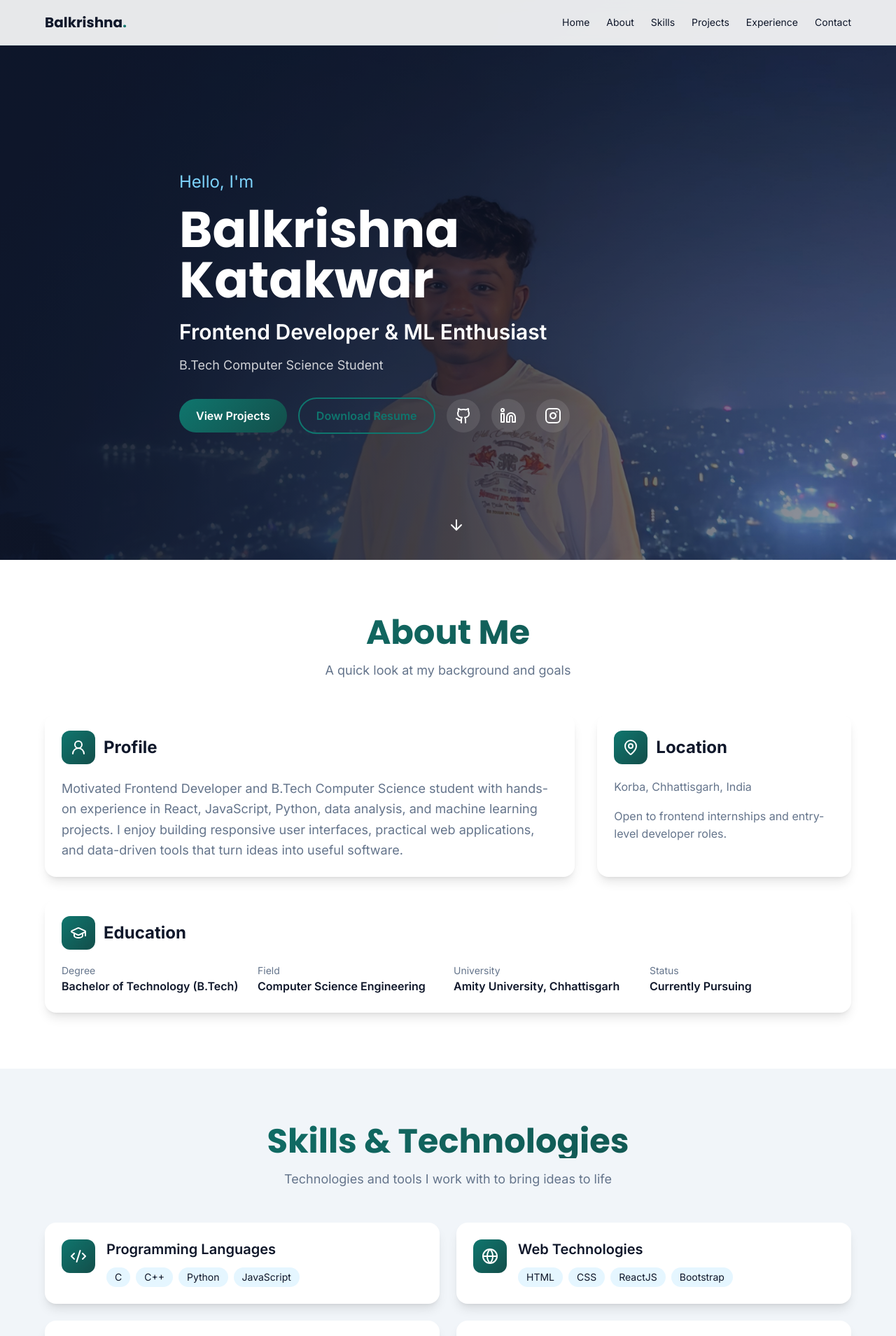
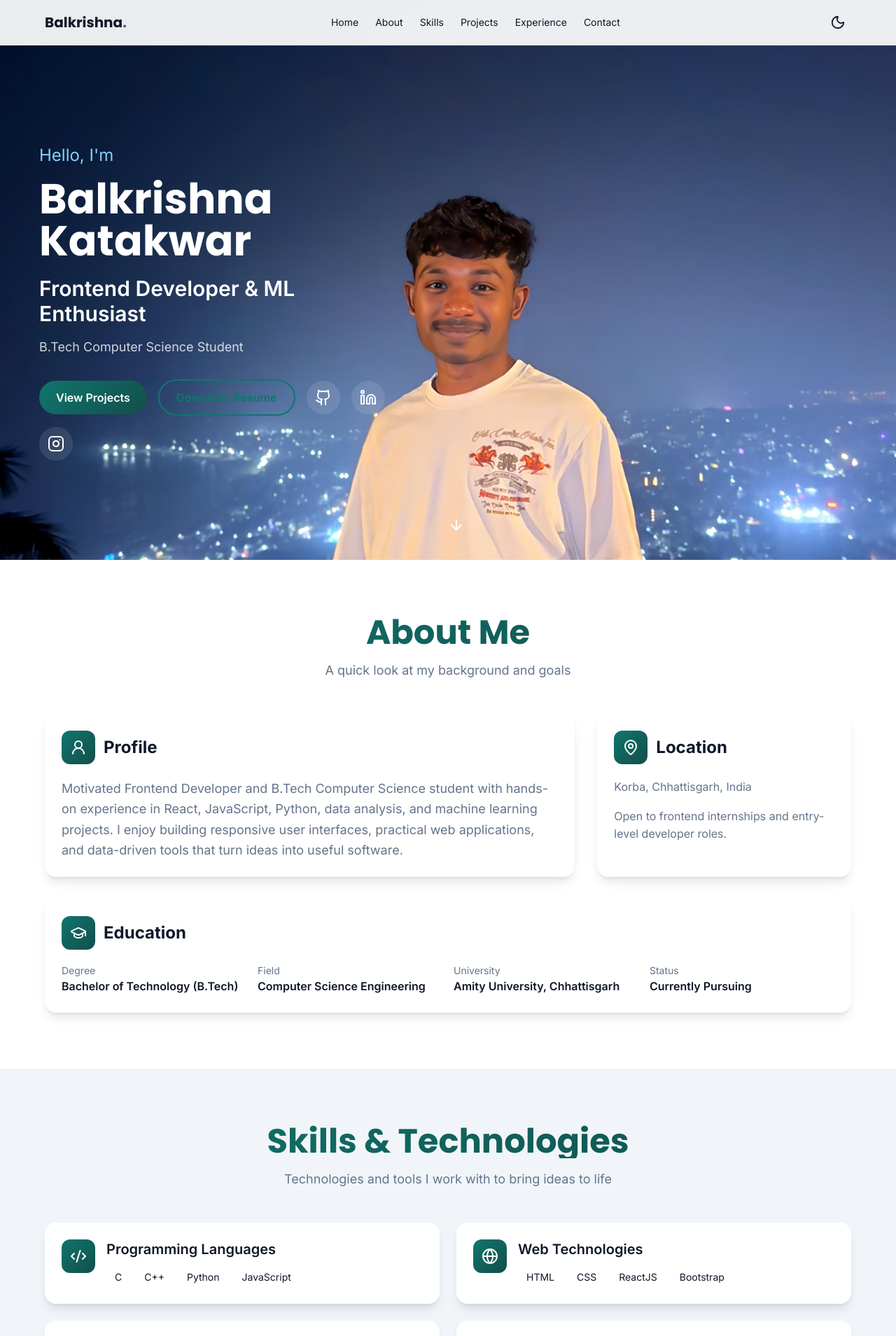
Before and after one commit to Katakwar123/Balkrishna-Portfolio, a React (Vite) app in the folder client/: page / in a window 1280 px wide. Shown: the top 1909 px of the page at 70% size. Built offline with nearby package versions, Linux system fonts and the light colour scheme.

Commit message:
Add theme toggle and adjust hero text

```diff
--- a/client/src/components/layout/Navbar.jsx
+++ b/client/src/components/layout/Navbar.jsx
@@ -1,5 +1,5 @@
-import { useState } from 'react';
-import { Menu, X } from 'lucide-react';
+import { useEffect, useState } from 'react';
+import { Menu, Moon, Sun, X } from 'lucide-react';
 import { personalInfo } from '../../data/portfolioData';
 
 const navItems = [
@@ -13,9 +13,22 @@ const navItems = [
 
 const Navbar = () => {
   const [open, setOpen] = useState(false);
+  const [theme, setTheme] = useState(() => {
+    if (typeof window === 'undefined') return 'light';
+    return localStorage.getItem('theme') || 'light';
+  });
+
+  useEffect(() => {
+    document.documentElement.dataset.theme = theme;
+    localStorage.setItem('theme', theme);
+  }, [theme]);
+
+  const toggleTheme = () => {
+    setTheme((value) => (value === 'dark' ? 'light' : 'dark'));
+  };
 
   return (
-    <header className="fixed inset-x-0 top-0 z-50 bg-white/90 backdrop-blur border-b border-primary/10">
+    <header className="portfolio-nav fixed inset-x-0 top-0 z-50 backdrop-blur border-b">
       <nav className="container-custom px-4 md:px-8 lg:px-16 h-16 flex items-center justify-between">
         <a href="#home" className="font-display font-bold text-xl text-text">
           {personalInfo.name.split(' ')[0]}
@@ -34,6 +47,16 @@ const Navbar = () => {
           ))}
         </div>
 
+        <div className="flex items-center gap-2">
+          <button
+            type="button"
+            className="p-2 text-text hover:text-primary transition-colors"
+            aria-label="Toggle dark and light theme"
+            onClick={toggleTheme}
+          >
+            {theme === 'dark' ? <Sun size={22} /> : <Moon size={22} />}
+          </button>
+
           <button
             type="button"
             className="md:hidden p-2 text-text"
@@ -42,10 +65,11 @@ const Navbar = () => {
           >
             {open ? <X size={24} /> : <Menu size={24} />}
           </button>
+        </div>
       </nav>
 
       {open && (
-        <div className="md:hidden bg-white border-t border-primary/10 px-4 py-3">
+        <div className="md:hidden bg-card border-t border-primary/10 px-4 py-3">
           {navItems.map((item) => (
             <a
               key={item.href}
--- a/client/src/components/sections/Hero.jsx
+++ b/client/src/components/sections/Hero.jsx
@@ -13,15 +13,15 @@ const Hero = () => {
         <img
           src={heroConfig.backgroundImage}
           alt=""
-          className="w-full h-full object-cover object-[62%_42%]"
+          className="w-full h-full object-cover object-[72%_42%] md:object-[68%_42%]"
         />
-        <div className="absolute inset-0 bg-gradient-to-r from-text/90 via-text/70 to-text/20" />
-        <div className="absolute inset-0 bg-text/25" />
+        <div className="absolute inset-0 bg-gradient-to-r from-text/95 via-text/70 to-text/10" />
+        <div className="absolute inset-0 bg-text/20" />
       </div>
 
-      <div className="container-custom relative z-10 px-4 md:px-8 lg:px-16 text-white">
+      <div className="relative z-10 w-full px-4 sm:px-6 md:px-10 lg:px-14 text-white">
         <div className="min-h-[calc(100vh-4rem)] flex items-center py-16">
-          <div className="max-w-3xl">
+          <div className="w-full max-w-xl lg:max-w-lg">
             <motion.p
               initial={{ opacity: 0, y: 20 }}
               animate={{ opacity: 1, y: 0 }}
@@ -34,7 +34,7 @@ const Hero = () => {
               initial={{ opacity: 0, y: 24 }}
               animate={{ opacity: 1, y: 0 }}
               transition={{ delay: 0.1 }}
-              className="text-5xl md:text-7xl font-display font-bold mb-5 max-w-4xl"
+              className="text-4xl md:text-6xl font-display font-bold mb-5"
             >
               {personalInfo.name}
             </motion.h1>
--- a/client/src/index.css
+++ b/client/src/index.css
@@ -11,6 +11,22 @@
   --card: #ffffff;
   --text: #0f172a;
   --light-text: #64748b;
+  --nav-bg: rgba(255, 255, 255, 0.92);
+  --section-white: #ffffff;
+  --soft-border: rgba(15, 118, 110, 0.15);
+}
+
+[data-theme='dark'] {
+  --primary: #2dd4bf;
+  --secondary: #0f766e;
+  --accent: #93c5fd;
+  --background: #0f172a;
+  --card: #111827;
+  --text: #e5e7eb;
+  --light-text: #94a3b8;
+  --nav-bg: rgba(15, 23, 42, 0.92);
+  --section-white: #111827;
+  --soft-border: rgba(45, 212, 191, 0.18);
 }
 
 /* Base Styles */
@@ -30,6 +46,26 @@ body {
   color: var(--text);
   line-height: 1.6;
   overflow-x: hidden;
+  transition:
+    background-color 0.25s ease,
+    color 0.25s ease;
+}
+
+.portfolio-nav {
+  background: var(--nav-bg);
+  border-color: var(--soft-border);
+}
+
+[data-theme='dark'] .bg-white {
+  background-color: var(--section-white);
+}
+
+[data-theme='dark'] .border-primary\/10 {
+  border-color: var(--soft-border);
+}
+
+[data-theme='dark'] .shadow-lg {
+  box-shadow: 0 18px 40px rgba(0, 0, 0, 0.25);
 }
 
 /* Smooth scrolling for sections */
--- a/client/tailwind.config.js
+++ b/client/tailwind.config.js
@@ -4,13 +4,13 @@ export default {
   theme: {
     extend: {
       colors: {
-        primary: '#0F766E',
-        secondary: '#134E4A',
-        accent: '#7DD3FC',
-        background: '#F1F5F9',
-        card: '#FFFFFF',
-        text: '#0F172A',
-        lightText: '#64748B',
+        primary: 'var(--primary)',
+        secondary: 'var(--secondary)',
+        accent: 'var(--accent)',
+        background: 'var(--background)',
+        card: 'var(--card)',
+        text: 'var(--text)',
+        lightText: 'var(--light-text)',
       },
       fontFamily: {
         sans: ['Inter', 'sans-serif'],
```
Lines whose indentation alone changed are shown as unchanged.
